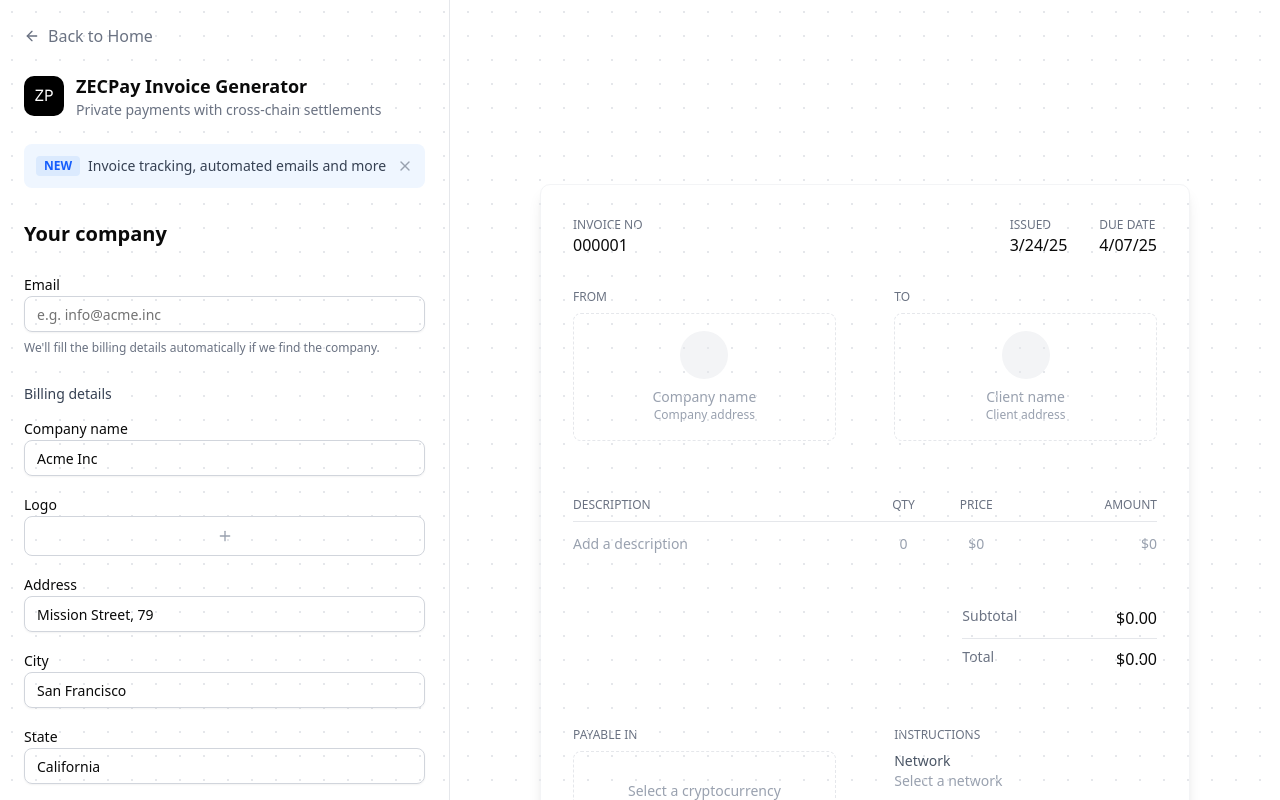
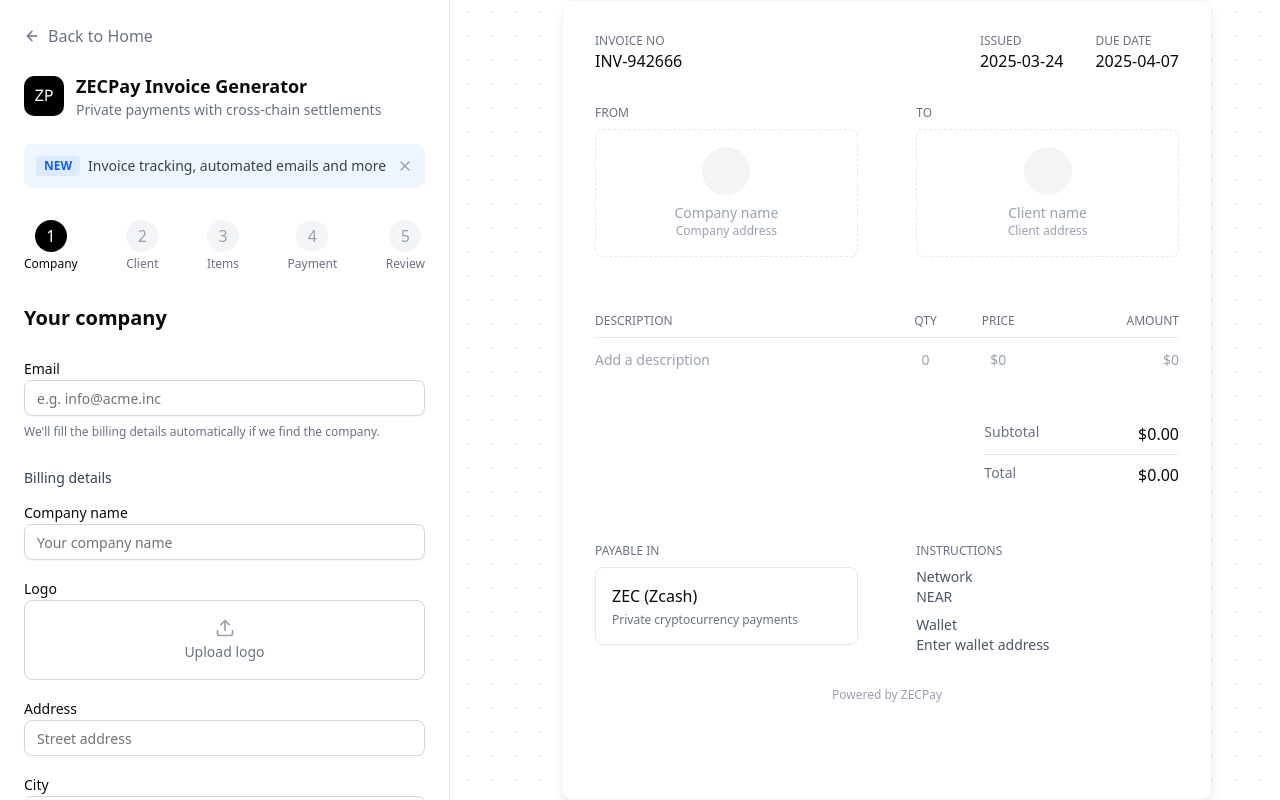
Before and after one commit to 0xAlphaDevs/ZECPay, a Next.js app: page /invoice-generator in a window 1280 px wide. Shown: the top 800 px of the page. Built offline with nearby package versions, Linux system fonts and the light colour scheme.

Commit message:
chore: add invoice form

```diff
--- a/src/app/invoice-generator/page.tsx
+++ b/src/app/invoice-generator/page.tsx
@@ -1,7 +1,8 @@
-import Link from "next/link"
-import { Plus, X, ArrowLeft } from "lucide-react"
-import { Input } from "@/components/ui/input"
-import { Button } from "@/components/ui/button"
+// import Link from "next/link"
+// import { Plus, X, ArrowLeft } from "lucide-react"
+// import { Input } from "@/components/ui/input"
+// import { Button } from "@/components/ui/button"
+import InvoiceGeneratorForm from "@/components/invoice-generator-form"
 
 export default function InvoiceGenerator() {
   return (
@@ -16,9 +17,9 @@
           }}
         />
       </div>
-
+      <InvoiceGeneratorForm />
       {/* Header for mobile */}
-      <div className="md:hidden w-full p-4 border-b border-gray-200 flex items-center gap-3 relative z-10">
+      {/* <div className="md:hidden w-full p-4 border-b border-gray-200 flex items-center gap-3 relative z-10">
         <Link href="/" className="text-gray-500 hover:text-gray-700">
           <ArrowLeft size={20} />
         </Link>
@@ -28,10 +29,10 @@
           </div>
           <h1 className="font-semibold">ZECPay Invoice Generator</h1>
         </div>
-      </div>
+      </div> */}
 
       {/* Left side - Form */}
-      <div className="w-full md:w-[450px] p-6 border-r border-gray-200 relative z-10">
+      {/* <div className="w-full md:w-[450px] p-6 border-r border-gray-200 relative z-10">
         <div className="hidden md:flex items-center gap-3 mb-6">
           <Link href="/" className="flex items-center gap-2 text-gray-500 hover:text-gray-700">
             <ArrowLeft size={16} />
@@ -125,10 +126,10 @@
           </Button>
           <span className="text-sm text-gray-500">Your client</span>
         </div>
-      </div>
+      </div> */}
 
       {/* Right side - Invoice Preview */}
-      <div className="flex-1 p-6 flex items-center justify-center">
+      {/* <div className="flex-1 p-6 flex items-center justify-center">
         <div className="bg-white rounded-lg shadow-lg w-full max-w-[650px] p-8 border border-gray-100">
           <div className="flex justify-between mb-8">
             <div>
@@ -222,7 +223,7 @@
 
           <div className="text-center mt-8 text-xs text-gray-400">Powered by ZECPay</div>
         </div>
-      </div>
+      </div> */}
     </div>
   )
 }
--- /dev/null
+++ b/src/components/invoice-generator-form.tsx
@@ -0,0 +1,334 @@
+"use client"
+
+import { useEffect, useState } from "react"
+import Link from "next/link"
+import { ArrowLeft, X } from "lucide-react"
+import { CompanyDetailsStep } from "./steps/company-details-step"
+import { ClientDetailsStep } from "./steps/client-details-step"
+import { InvoiceItemsStep } from "./steps/invoice-items-step"
+import { PaymentDetailsStep } from "./steps/payment-details-step"
+import { ReviewStep } from "./steps/review-step"
+import { StepIndicator } from "./step-indicator"
+import { InvoicePreview } from "./invoice-preview"
+
+// Define the types for our form data
+export type CompanyDetails = {
+  email: string
+  companyName: string
+  logo?: string
+  address: string
+  city: string
+  state: string
+  zip: string
+  country: string
+  taxId: string
+}
+
+export type ClientDetails = {
+  clientName: string
+  clientEmail: string
+  clientAddress: string
+  clientCity: string
+  clientState: string
+  clientZip: string
+  clientCountry: string
+}
+
+export type InvoiceItem = {
+  id: string
+  description: string
+  quantity: number
+  price: number
+  amount: number
+}
+
+export type PaymentDetails = {
+  currency: string
+  network: string
+  walletAddress: string
+}
+
+export type InvoiceMetadata = {
+  invoiceNumber: string
+  issueDate: string
+  dueDate: string
+}
+
+export type InvoiceData = {
+  companyDetails: CompanyDetails
+  clientDetails: ClientDetails
+  invoiceItems: InvoiceItem[]
+  paymentDetails: PaymentDetails
+  invoiceMetadata: InvoiceMetadata
+  currentStep: number
+}
+
+// Default values
+const defaultCompanyDetails: CompanyDetails = {
+  email: "",
+  companyName: "",
+  logo: "",
+  address: "",
+  city: "",
+  state: "",
+  zip: "",
+  country: "",
+  taxId: "",
+}
+
+const defaultClientDetails: ClientDetails = {
+  clientName: "",
+  clientEmail: "",
+  clientAddress: "",
+  clientCity: "",
+  clientState: "",
+  clientZip: "",
+  clientCountry: "",
+}
+
+const defaultInvoiceItems: InvoiceItem[] = [
+  {
+    id: "1",
+    description: "",
+    quantity: 1,
+    price: 0,
+    amount: 0,
+  },
+]
+
+const defaultPaymentDetails: PaymentDetails = {
+  currency: "ZEC",
+  network: "NEAR",
+  walletAddress: "",
+}
+
+const defaultInvoiceMetadata: InvoiceMetadata = {
+  invoiceNumber: `INV-${Math.floor(100000 + Math.random() * 900000)}`,
+  issueDate: new Date().toISOString().split("T")[0],
+  dueDate: new Date(Date.now() + 14 * 24 * 60 * 60 * 1000).toISOString().split("T")[0],
+}
+
+const defaultInvoiceData: InvoiceData = {
+  companyDetails: defaultCompanyDetails,
+  clientDetails: defaultClientDetails,
+  invoiceItems: defaultInvoiceItems,
+  paymentDetails: defaultPaymentDetails,
+  invoiceMetadata: defaultInvoiceMetadata,
+  currentStep: 1,
+}
+
+export default function InvoiceGeneratorForm() {
+  const [invoiceData, setInvoiceData] = useState<InvoiceData>(defaultInvoiceData)
+  const [isLoading, setIsLoading] = useState(true)
+  const [invoiceRef, setInvoiceRef] = useState<HTMLDivElement | null>(null)
+
+  // Load data from localStorage on component mount
+  useEffect(() => {
+    const savedData = localStorage.getItem("zecpay_invoice_data")
+    if (savedData) {
+      try {
+        const parsedData = JSON.parse(savedData)
+        setInvoiceData(parsedData)
+      } catch (error) {
+        console.error("Error parsing saved invoice data:", error)
+      }
+    }
+    setIsLoading(false)
+  }, [])
+
+  // Save data to localStorage whenever it changes
+  useEffect(() => {
+    if (!isLoading) {
+      localStorage.setItem("zecpay_invoice_data", JSON.stringify(invoiceData))
+    }
+  }, [invoiceData, isLoading])
+
+  const goToNextStep = () => {
+    if (invoiceData.currentStep < 5) {
+      setInvoiceData((prev) => ({
+        ...prev,
+        currentStep: prev.currentStep + 1,
+      }))
+      window.scrollTo(0, 0)
+    }
+  }
+
+  const goToPreviousStep = () => {
+    if (invoiceData.currentStep > 1) {
+      setInvoiceData((prev) => ({
+        ...prev,
+        currentStep: prev.currentStep - 1,
+      }))
+      window.scrollTo(0, 0)
+    }
+  }
+
+  const updateCompanyDetails = (details: Partial<CompanyDetails>) => {
+    setInvoiceData((prev) => ({
+      ...prev,
+      companyDetails: {
+        ...prev.companyDetails,
+        ...details,
+      },
+    }))
+  }
+
+  const updateClientDetails = (details: Partial<ClientDetails>) => {
+    setInvoiceData((prev) => ({
+      ...prev,
+      clientDetails: {
+        ...prev.clientDetails,
+        ...details,
+      },
+    }))
+  }
+
+  const updateInvoiceItems = (items: InvoiceItem[]) => {
+    setInvoiceData((prev) => ({
+      ...prev,
+      invoiceItems: items,
+    }))
+  }
+
+  const updatePaymentDetails = (details: Partial<PaymentDetails>) => {
+    setInvoiceData((prev) => ({
+      ...prev,
+      paymentDetails: {
+        ...prev.paymentDetails,
+        ...details,
+      },
+    }))
+  }
+
+  const updateInvoiceMetadata = (metadata: Partial<InvoiceMetadata>) => {
+    setInvoiceData((prev) => ({
+      ...prev,
+      invoiceMetadata: {
+        ...prev.invoiceMetadata,
+        ...metadata,
+      },
+    }))
+  }
+
+  const resetInvoice = () => {
+    if (confirm("Are you sure you want to reset the invoice? All data will be lost.")) {
+      localStorage.removeItem("zecpay_invoice_data")
+      setInvoiceData(defaultInvoiceData)
+    }
+  }
+
+  const calculateSubtotal = () => {
+    return invoiceData.invoiceItems.reduce((total, item) => total + item.amount, 0)
+  }
+
+  if (isLoading) {
+    return (
+      <div className="flex items-center justify-center min-h-screen">
+        <div className="h-8 w-8 border-4 border-t-black border-gray-200 rounded-full animate-spin"></div>
+      </div>
+    )
+  }
+
+  return (
+    <div className="flex flex-col md:flex-row min-h-screen bg-white">
+      {/* Header for mobile */}
+      <div className="md:hidden w-full p-4 border-b border-gray-200 flex items-center gap-3 relative z-10 bg-white">
+        <Link href="/" className="text-gray-500 hover:text-gray-700">
+          <ArrowLeft size={20} />
+        </Link>
+        <div className="flex items-center gap-2">
+          <div className="bg-black text-white w-8 h-8 rounded-lg flex items-center justify-center font-mono text-sm">
+            ZP
+          </div>
+          <h1 className="font-semibold">ZECPay Invoice Generator</h1>
+        </div>
+      </div>
+
+      {/* Left side - Form */}
+      <div className="w-full md:w-[450px] p-6 border-r border-gray-200 relative z-10 bg-white overflow-y-auto">
+        <div className="hidden md:flex items-center gap-3 mb-6">
+          <Link href="/" className="flex items-center gap-2 text-gray-500 hover:text-gray-700">
+            <ArrowLeft size={16} />
+            <span>Back to Home</span>
+          </Link>
+        </div>
+
+        <div className="flex items-center gap-3 mb-6">
+          <div className="bg-black text-white w-10 h-10 rounded-lg flex items-center justify-center font-mono">
+            <span>ZP</span>
+          </div>
+          <div>
+            <h1 className="font-semibold text-lg">ZECPay Invoice Generator</h1>
+            <p className="text-sm text-gray-500">Private payments with cross-chain settlements</p>
+          </div>
+        </div>
+
+        <div className="bg-blue-50 rounded-md p-3 mb-8 flex items-center justify-between">
+          <div className="flex items-center gap-2">
+            <span className="text-xs font-semibold text-blue-600 bg-blue-100 px-2 py-0.5 rounded">NEW</span>
+            <span className="text-sm text-gray-700">Invoice tracking, automated emails and more</span>
+          </div>
+          <button className="text-gray-400 hover:text-gray-600">
+            <X size={16} />
+          </button>
+        </div>
+
+        <StepIndicator currentStep={invoiceData.currentStep} />
+
+        <div className="mt-8">
+          {invoiceData.currentStep === 1 && (
+            <CompanyDetailsStep
+              companyDetails={invoiceData.companyDetails}
+              updateCompanyDetails={updateCompanyDetails}
+              onNext={goToNextStep}
+            />
+          )}
+
+          {invoiceData.currentStep === 2 && (
+            <ClientDetailsStep
+              clientDetails={invoiceData.clientDetails}
+              updateClientDetails={updateClientDetails}
+              onNext={goToNextStep}
+              onBack={goToPreviousStep}
+            />
+          )}
+
+          {invoiceData.currentStep === 3 && (
+            <InvoiceItemsStep
+              invoiceItems={invoiceData.invoiceItems}
+              updateInvoiceItems={updateInvoiceItems}
+              onNext={goToNextStep}
+              onBack={goToPreviousStep}
+            />
+          )}
+
+          {invoiceData.currentStep === 4 && (
+            <PaymentDetailsStep
+              paymentDetails={invoiceData.paymentDetails}
+              updatePaymentDetails={updatePaymentDetails}
+              onNext={goToNextStep}
+              onBack={goToPreviousStep}
+            />
+          )}
+
+          {invoiceData.currentStep === 5 && (
+            <ReviewStep
+              invoiceMetadata={invoiceData.invoiceMetadata}
+              updateInvoiceMetadata={updateInvoiceMetadata}
+              onBack={goToPreviousStep}
+              resetInvoice={resetInvoice}
+              invoiceRef={invoiceRef}
+            />
+          )}
+        </div>
+      </div>
+
+      {/* Right side - Invoice Preview */}
+      <div className="flex-1 bg-white flex items-center justify-center overflow-hidden">
+        <div className="h-full w-full flex px-28">
+          <InvoicePreview invoiceData={invoiceData} subtotal={calculateSubtotal()} setInvoiceRef={setInvoiceRef} />
+        </div>
+      </div>
+    </div>
+  )
+}
```
